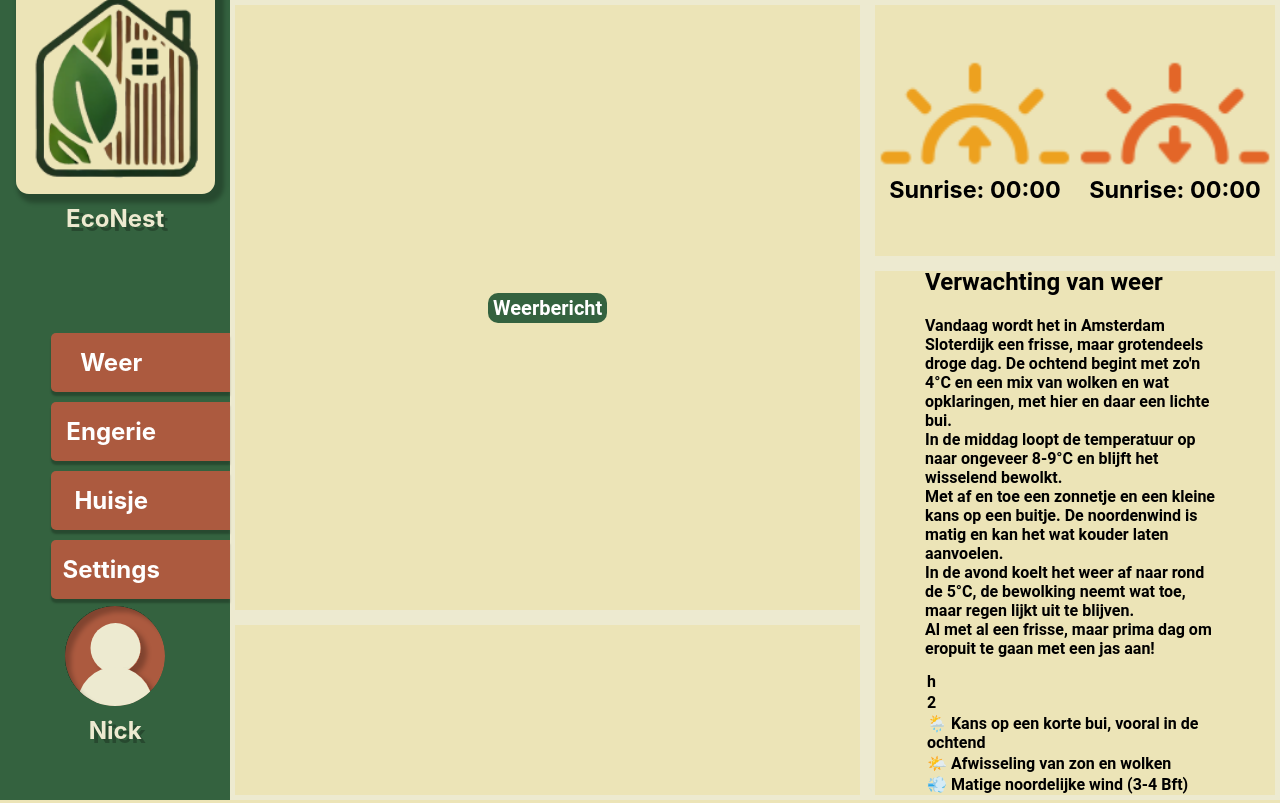
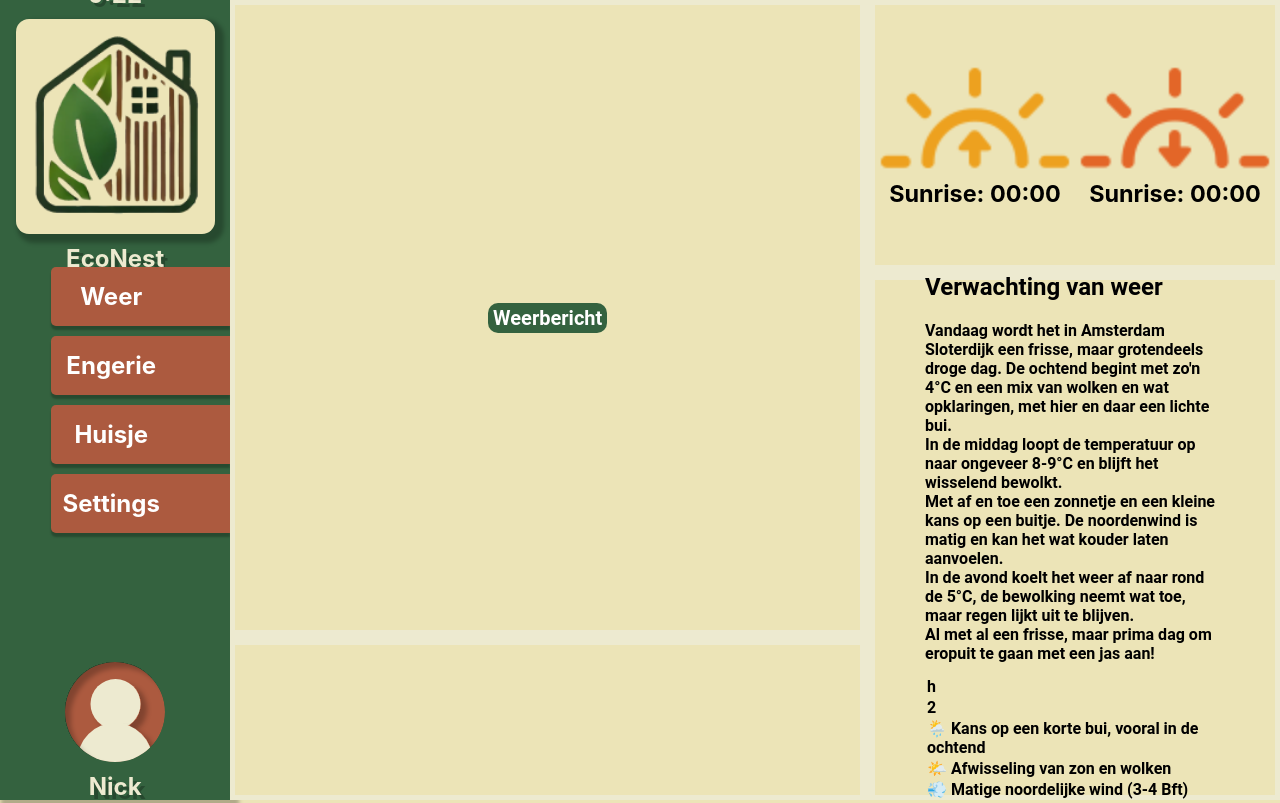
Before and after one commit to Jesper826/EcoNest, a PHP site: page / in a window 1280 px wide. Run offline with PHP 8.4, Linux system fonts and the light colour scheme; lists and menus that the app fills with data are empty; a map, chart or similar area stays blank.

Commit message:
misa colos

```diff
--- a/public/Index.php
+++ b/public/Index.php
@@ -30,11 +30,14 @@
     <link rel="stylesheet" href="css/B/buitenEnBinnentemp.css">
     <link rel="stylesheet" href="css/B/slider.css">
 
+    <!-- All media queries -->
+    <link rel="stylesheet" href="css/media.css">
+
 </head>
 
 <body>
+<!-- Header -->
     <div class="Header" id="BoxShadow">
-        <div class="Top">
         <div class="Logo">
             <h3 class="LogoTime" id="TextShadow">0:00</h3>
             <div class="LogoFrame" id="BoxShadow">
@@ -48,7 +51,6 @@
             <a class="Button" href="?page=C"><h3>Huisje</h3></a>
             <a class="Button" href="?page=Settings"><h3>Settings</h3></a>
         </div>
-        </div>
         <div class="Account">
             <div class="AccountFrame">
                 <img src="images/Account.svg" alt="AccountIcon" srcset="">
@@ -56,7 +58,7 @@
             </div>
         </div>
     </div>
-    <!-- The Main page -->
+    <!-- Main page -->
     <?php
         $page = 'A';
         if (isset($_GET['page'])) {
--- a/public/css/A/ActueleTemp.css
+++ b/public/css/A/ActueleTemp.css
@@ -1,10 +1,10 @@
 #ActueleTemp{
     display:flex;
     font-weight: bold;
-    padding: 0 5rem;
 }
 
 #ActueleTemp > div {
+    padding: 0 5rem;
     display: flex;
     flex-direction: column;
     gap: 10px;
--- a/public/css/A/weather.css
+++ b/public/css/A/weather.css
@@ -1,7 +1,5 @@
 #Weather{
-    padding: 1rem 1rem;
     font-weight: bold;
-
 }
 
 #Weather > .container table {
--- a/public/css/B/weatherGrath.css
+++ /dev/null
@@ -1,3 +0,0 @@
-#WeatherGrath{
-    padding: 1rem 1rem;
-}
--- a/public/css/main.css
+++ b/public/css/main.css
@@ -18,40 +18,29 @@ img {
 }
 
 .Header {
-    display: flex;
     width: 6vw;
     height: 100vh;
-    flex-direction: column;
-    justify-content: flex-end;
-    align-items: center;
-    gap: 10px;
-    flex-shrink: 0;
+    display: grid;
+    place-items: center;
+    grid-template-columns: 1fr;
+    grid-template-rows: repeat(12, 1fr);
+    gap: 2rem;
 
     background: var(--header-bg);
-    box-shadow: 7px 0px 10px 0px var(--shadow-color);
-}
-
-.Top {
-    display: flex;
-    width: 6vw;
-    height: 20vh;
-    padding: 20px 0px 700px 0px;
-
-    flex-direction: column;
-    align-items: center;
-    gap: 100px;
-
-    position: absolute;
+    box-shadow: 1rem 2rem 5ren 0 var(--shadow-color);
 }
 
 .Logo {
-    width: 4vw;
+    grid-row: 2 / 4;
+    max-width: var(--HeaderWidth);
+    list-style: none;
+
     height: auto;
     display: flex;
+    gap: 10px;
     flex-direction: column;
     justify-content: center;
     align-items: center;
-    gap: 10px;
 }
 
 .LogoTime{
@@ -95,6 +84,10 @@ img {
 }
 
 .Buttons {
+    grid-row: 4 / 10;
+    width: var(--HeaderWidth);
+    list-style: none;
+
     display: flex;
     flex-direction: column;
     justify-content: center;
@@ -141,8 +134,11 @@ img {
 }
 
 .Account {
+    grid-row: 11 / 13;
+    width: var(--HeaderWidth);
+    list-style: none;
+
     display: flex;
-    height: 209px;
     justify-content: center;
     align-items: center;
     gap: 10px;
@@ -169,7 +165,9 @@ img {
 
 
 #A, #B, #C, #D, #Settings{
-    width: 100%;
+    width: auto;
+    min-width: calc(100vw - var(--HeaderWidth));
+
     height: 100vh;
     background: var(--secondary-bg);
     display: grid;
@@ -177,6 +175,8 @@ img {
 }
 
 .item {
+    min-width: unset;
+
     margin: 0.5rem 0.5rem;
     display: inline-flex;
     justify-content: center;
@@ -230,52 +230,3 @@ img {
     grid-template-rows: 2fr 1fr 2fr;    /* ---- */
     grid-template-columns: 4fr 3fr;     /* |||| */
 }
-
-@media screen and (min-width: 1600px) {
-    :root{
-        --HeaderWidth: 10vw;
-    }
-    .Main {
-        width: calc(100% - var(--HeaderWidth));
-    }
-    .Header, .Top, .Account{
-        width: var(--HeaderWidth);
-    }
-    .Button, .Button-active{
-        width: 8vw;
-    }
-    .Logo{
-        width: 6vw;
-    }
-    .AccountFrame > img{
-        width: 110%;
-    }
-}
-@media screen and (max-width: 1600px) {
-    :root{
-        --HeaderWidth: 12vw;
-    }
-    .Main {
-        width: calc(100% - var(--HeaderWidth));
-    }
-    .Header, .Top, .Account{
-        width: var(--HeaderWidth);
-    }
-    .Button, .Button-active, .Logo{
-        width: 8vw;
-    }
-}
-@media screen and (max-width: 1350px) {
-    :root{
-        --HeaderWidth: 18vw;
-    }
-    .Main {
-        width: calc(100% - var(--HeaderWidth));
-    }
-    .Header, .Top, .Account{
-        width: var(--HeaderWidth);
-    }
-    .Button, .Button-active, .Logo{
-        width: 14vw;
-    }
-}
--- /dev/null
+++ b/public/css/media.css
@@ -0,0 +1,112 @@
+@media screen and (min-width: 1600px) {
+    :root {
+        --HeaderWidth: 10vw;
+    }
+
+    .Main {
+        width: calc(100vw - var(--HeaderWidth));
+    }
+
+    .Header,
+    .Top,
+    .Account {
+        width: var(--HeaderWidth);
+    }
+
+    .Button,
+    .Button-active {
+        width: 8vw;
+    }
+
+    .Logo {
+        width: 6vw;
+    }
+
+    .AccountFrame>img {
+        width: 110%;
+    }
+}
+
+@media screen and (max-width: 1600px) {
+    :root {
+        --HeaderWidth: 12vw;
+    }
+
+    .Main {
+        width: calc(100vw - var(--HeaderWidth));
+    }
+
+    .Header,
+    .Top,
+    .Account {
+        width: var(--HeaderWidth);
+    }
+
+    .Button,
+    .Button-active,
+    .Logo {
+        width: 8vw;
+    }
+}
+
+@media screen and (max-width: 1350px) {
+    :root {
+        --HeaderWidth: 18vw;
+    }
+
+    .Main {
+        width: calc(100vw - var(--HeaderWidth));
+    }
+
+    .Header,
+    .Top,
+    .Account {
+        width: var(--HeaderWidth);
+    }
+
+    .Button,
+    .Button-active,
+    .Logo {
+        width: 14vw;
+    }
+}
+
+@media screen and (max-width: 1270px) {
+    :root {
+        --HeaderWidth: 12vw;
+    }
+
+    .Button,
+    .Button-active,
+    .Logo {
+        width: 10vw;
+    }
+
+    #A,
+    #B,
+    #C,
+    #D,
+    #Settings {
+        overflow-y: scroll;
+        overflow-x: hidden;
+        -ms-overflow-style: none;
+        /* IE and Edge */
+        scrollbar-width: none;
+        /* Firefox */
+
+        display: inline;
+        padding: 0;
+        margin: 0;
+    }
+
+    body::-webkit-scrollbar {
+        display: none;
+    }
+
+    .item {
+        width: calc(100vw - var(--HeaderWidth));
+        padding: 0;
+        margin: 1rem 0;
+    }
+
+}
```
Lines whose indentation alone changed are shown as unchanged.
